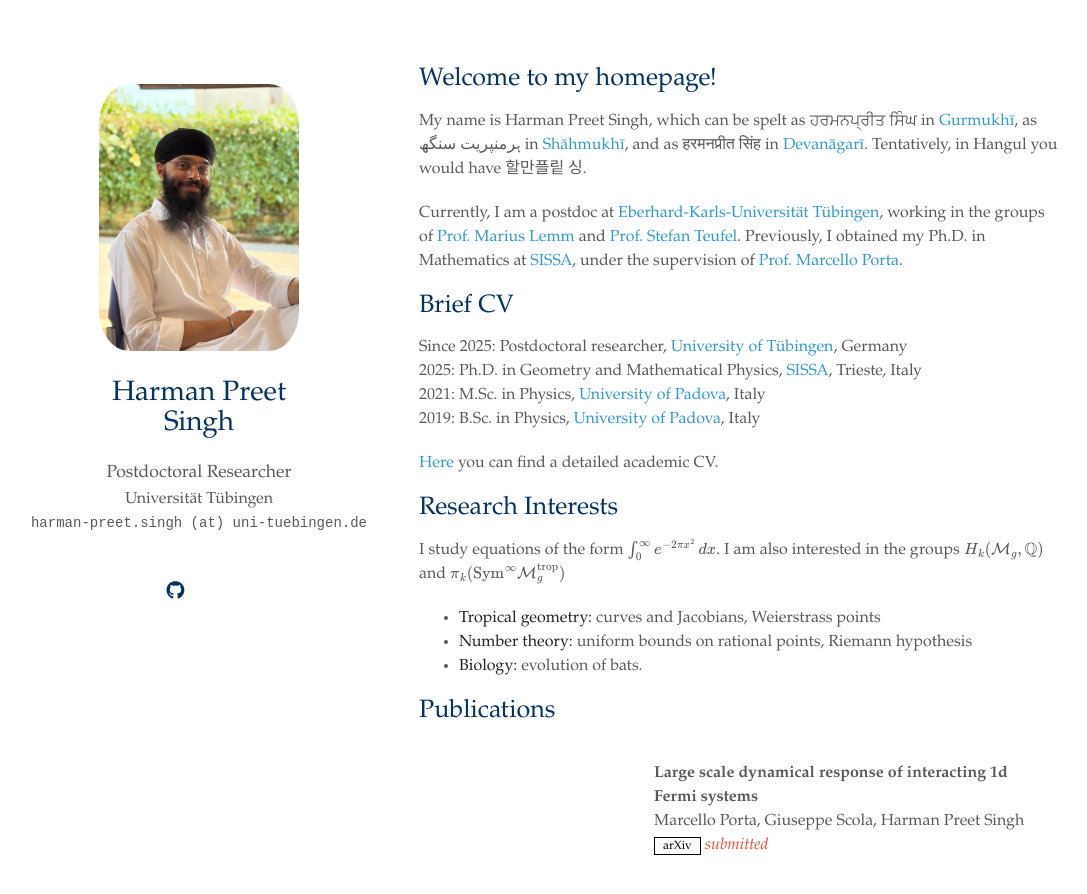
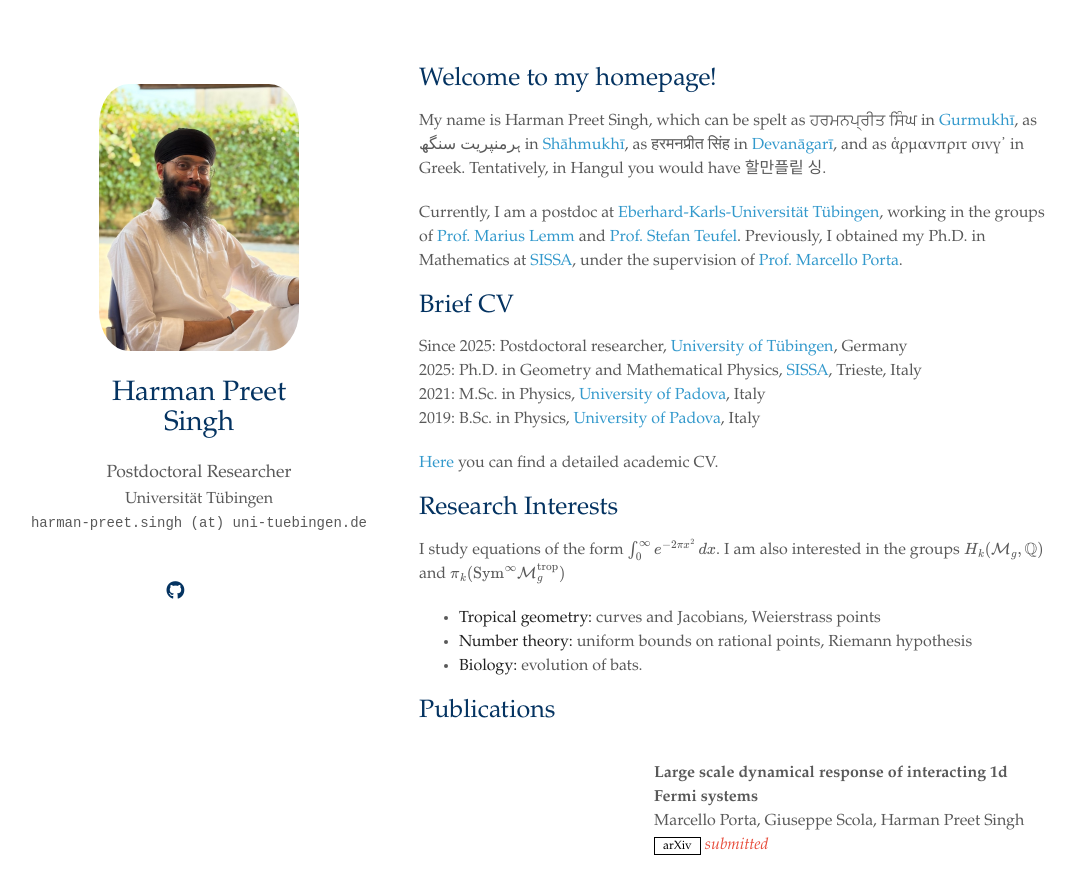
Before and after one commit to singh-hp/singh.github.io, a Jekyll site: the page built from index.md, in a window 1280 px wide and 900 px high. Shown: the top 894 px of the window, without its empty margins (21-1108 px from the left). Built offline with Jekyll 4.4.1, drawn with Linux system fonts in a browser that asks for light colours; a style sheet for code colours, icons or effects is not loaded; our own code applies the rules of GitHub Pages for plain Markdown files.

Commit message:
Update index.md

```diff
--- a/index.md
+++ b/index.md
@@ -4,7 +4,7 @@ layout: homepage
 
 ## Welcome to my homepage!
 
-My name is Harman Preet Singh, which can be spelt as ਹਰਮਨਪ੍ਰੀਤ ਸਿੰਘ in [Gurmukhī](https://en.wikipedia.org/wiki/Gurmukhi), as ہرمنپریت سنگھ in [Shāhmukhī](https://en.wikipedia.org/wiki/Shahmukhi), and as हरमनप्रीत सिंह in [Devanāgarī](https://en.wikipedia.org/wiki/Devanagari). Tentatively, in Hangul you would have 할만플맅 싱.
+My name is Harman Preet Singh, which can be spelt as ਹਰਮਨਪ੍ਰੀਤ ਸਿੰਘ in [Gurmukhī](https://en.wikipedia.org/wiki/Gurmukhi), as ہرمنپریت سنگھ in [Shāhmukhī](https://en.wikipedia.org/wiki/Shahmukhi), as हरमनप्रीत सिंह in [Devanāgarī](https://en.wikipedia.org/wiki/Devanagari), and as ἁρμανπριτ σινγ᾽ in Greek. Tentatively, in Hangul you would have 할만플맅 싱.
 
 Currently, I am a postdoc at [Eberhard-Karls-Universität Tübingen](https://uni-tuebingen.de/en/), working in the groups of [Prof. Marius Lemm](https://www.math.uni-tuebingen.de/de/forschung/maphy/personen/mariuslemm/mariuslemm) and [Prof. Stefan Teufel](https://www.math.uni-tuebingen.de/de/forschung/maphy/personen/stefanteufel?set_language=de).
 Previously, I obtained my Ph.D. in Mathematics at [SISSA](https://www.sissa.it), under the supervision of [Prof. Marcello Porta](https://sites.google.com/view/marcelloporta/home).
```
